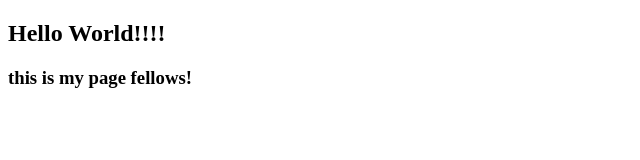
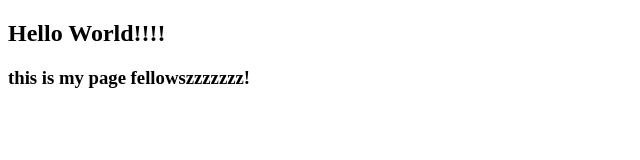
Before and after one commit to ntohidi/stcGit, a plain HTML site: page index.html in a window 1280 px wide. Shown: the full height of the page, 0-640 px from the left. Drawn offline with Linux system fonts and the light colour scheme.

Commit message:
new changes

```diff
--- a/index.html
+++ b/index.html
@@ -8,6 +8,6 @@
 <body>
 <div>
     <h2>Hello World!!!!</h2>
-    <h3>this is my page fellows!</h3>
+    <h3>this is my page fellowszzzzzzz!</h3>
 </body>
 </html>
```
